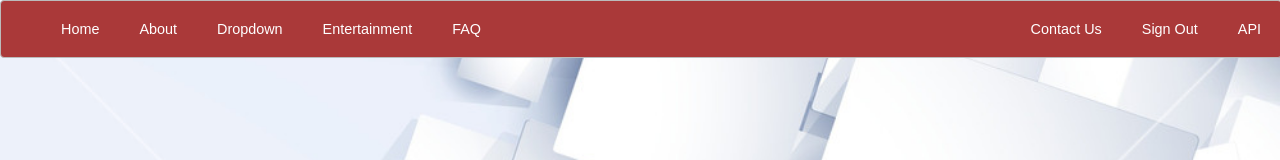
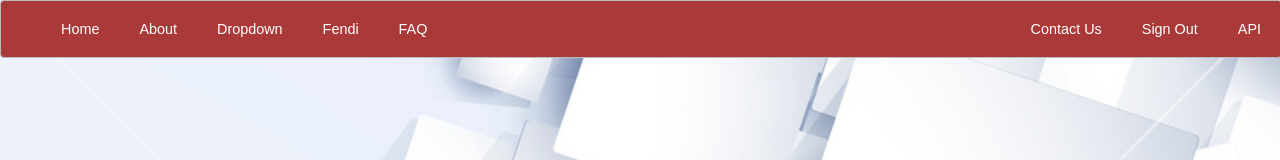
Before and after one commit to sammydiv/layoutwebsite.github.io, a plain HTML site: page index.html in a window 1280 px wide. Shown: the top 160 px of the page. Drawn offline with Linux system fonts and the light colour scheme.

Commit message:
altering the nav bar

```diff
--- a/index.html
+++ b/index.html
@@ -11,7 +11,7 @@
 			<li>Home</li>
 			<li>About</li>
 			<li>Dropdown</li>
-			<li>Entertainment</li>
+			<li>Fendi</li>
 			<li>FAQ</li>
 		</ul>
 		<ul class="main-nav push">
```
